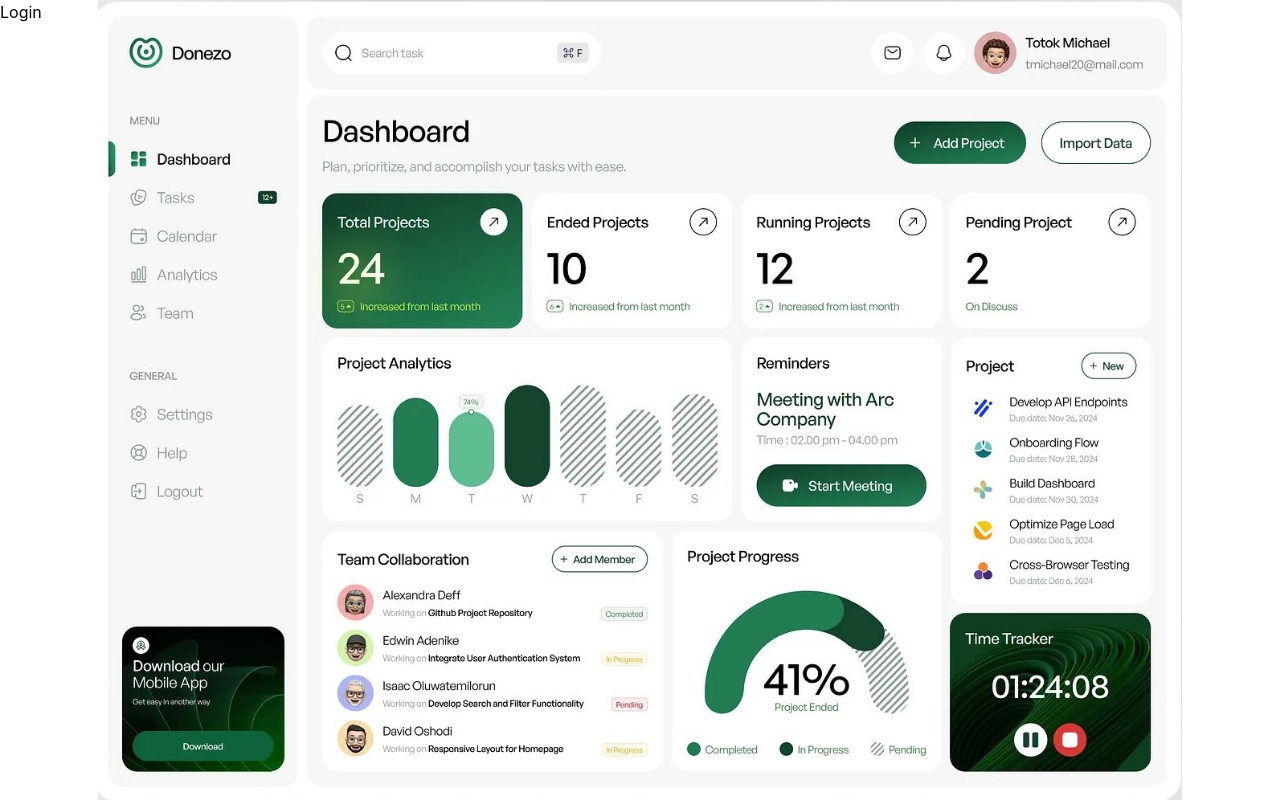
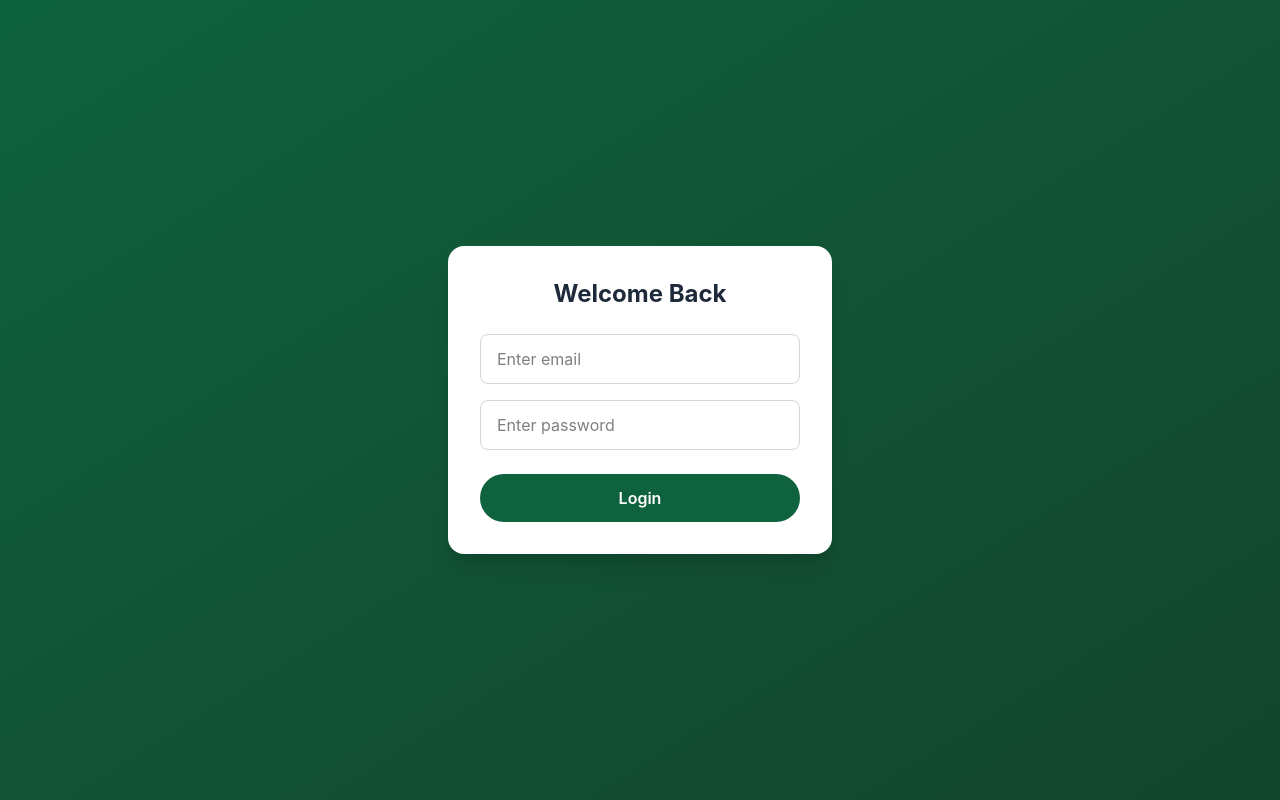
Before and after one commit to shantoopaul/dashboard-task, a React (Vite) app: page / in a window 1280 px wide. Built offline with nearby package versions, Linux system fonts and the light colour scheme.

Commit message:
add: login page && auth sys

```diff
--- a/package.json
+++ b/package.json
@@ -11,9 +11,11 @@
   },
   "dependencies": {
     "@tailwindcss/vite": "^4.2.1",
+    "axios": "^1.13.5",
     "react": "^19.2.0",
     "react-dom": "^19.2.0",
     "react-router": "^7.13.1",
+    "react-router-dom": "^7.13.1",
     "tailwindcss": "^4.2.1"
   },
   "devDependencies": {
@@ -21,6 +23,7 @@
     "@types/node": "^24.10.1",
     "@types/react": "^19.2.7",
     "@types/react-dom": "^19.2.3",
+    "@types/react-router-dom": "^5.3.3",
     "@vitejs/plugin-react": "^5.1.1",
     "eslint": "^9.39.1",
     "eslint-plugin-react-hooks": "^7.0.1",
--- /dev/null
+++ b/src/Hooks/useAuth.ts
@@ -0,0 +1,12 @@
+import { useContext } from "react";
+import { AuthContext } from "../context/AuthContext";
+
+export function useAuth() {
+  const context = useContext(AuthContext);
+
+  if (!context) {
+    throw new Error("useAuth must be used within AuthProvider");
+  }
+
+  return context;
+}
--- /dev/null
+++ b/src/Pages/Login.tsx
@@ -0,0 +1,96 @@
+import { useState } from "react";
+import { useNavigate } from "react-router-dom";
+import { loginUser } from "../api/auth";
+import { useAuth } from "../Hooks/useAuth";
+import axios from "axios";
+
+export default function Login() {
+  const [email, setEmail] = useState("");
+  const [password, setPassword] = useState("");
+  const [loading, setLoading] = useState(false);
+  const [error, setError] = useState<string | null>(null);
+
+  const { login } = useAuth();
+  const navigate = useNavigate();
+
+  const handleSubmit = async (e: React.SyntheticEvent<HTMLFormElement>) => {
+    e.preventDefault();
+    setLoading(true);
+    setError(null);
+
+    try {
+      const data = await loginUser(email, password);
+      login(data);
+      navigate("/dashboard");
+    } catch (error: unknown) {
+      if (axios.isAxiosError(error)) {
+        setError(error.response?.data?.message || "Invalid email or password.");
+      } else {
+        setError("Something went wrong. Please try again.");
+      }
+    } finally {
+      setLoading(false);
+    }
+  };
+
+  return (
+    <div className="min-h-screen flex items-center justify-center bg-linear-to-br from-green2 to-green3 px-4">
+      <form
+        onSubmit={handleSubmit}
+        className="w-full max-w-sm bg-white rounded-2xl shadow-xl p-8 space-y-6"
+      >
+        <h2 className="text-2xl font-bold text-center text-gray-800">
+          Welcome Back
+        </h2>
+
+        {error && (
+          <div className="bg-red-50 border border-red-300 text-red-600 text-sm rounded-lg px-4 py-2">
+            {error}
+          </div>
+        )}
+
+        <div className="space-y-4">
+          <input
+            type="email"
+            placeholder="Enter email"
+            value={email}
+            onChange={(e) => {
+              setEmail(e.target.value);
+              setError(null);
+            }}
+            required
+            className={`w-full px-4 py-3 border rounded-lg focus:outline-none focus:ring-2 transition ${
+              error
+                ? "border-red-400 focus:ring-red-400"
+                : "border-gray-300 focus:ring-indigo-500"
+            }`}
+          />
+
+          <input
+            type="password"
+            placeholder="Enter password"
+            value={password}
+            onChange={(e) => {
+              setPassword(e.target.value);
+              setError(null);
+            }}
+            required
+            className={`w-full px-4 py-3 border rounded-lg focus:outline-none focus:ring-2 transition ${
+              error
+                ? "border-red-400 focus:ring-red-400"
+                : "border-gray-300 focus:ring-indigo-500"
+            }`}
+          />
+        </div>
+
+        <button
+          type="submit"
+          disabled={loading}
+          className="w-full py-3 rounded-full bg-green2 text-white font-semibold hover:bg-green3 active:scale-[0.98] transition disabled:bg-bg disabled:cursor-not-allowed"
+        >
+          {loading ? "Logging in..." : "Login"}
+        </button>
+      </form>
+    </div>
+  );
+}
--- /dev/null
+++ b/src/Routes/PrivateRoute.tsx
@@ -0,0 +1,17 @@
+import { Navigate } from "react-router-dom";
+import { useAuth } from "../Hooks/useAuth";
+import type { ReactNode } from "react";
+
+interface PrivateRouteProps {
+  children: ReactNode;
+}
+
+export default function PrivateRoute({ children }: PrivateRouteProps) {
+  const { user } = useAuth();
+
+  if (!user) {
+    return <Navigate to="/" />;
+  }
+
+  return children;
+}
--- a/src/Routes/Routes.tsx
+++ b/src/Routes/Routes.tsx
@@ -1,16 +1,18 @@
 import { createBrowserRouter } from "react-router";
+import Login from "../Pages/Login";
+import PrivateRoute from "./PrivateRoute";
 
 export const router = createBrowserRouter([
   {
     path: "/",
-    element: <h1>Login</h1>,
+    element: <Login />,
   },
   {
     path: "/dashboard",
     element: (
-      <div>
+      <PrivateRoute>
         <h1>Dashboard</h1>
-      </div>
+      </PrivateRoute>
     ),
   },
   {
--- /dev/null
+++ b/src/api/auth.ts
@@ -0,0 +1,19 @@
+import api from "./axios";
+
+export interface LoginResponse {
+  id: number;
+  email: string;
+  token: string;
+}
+
+export const loginUser = async (
+  email: string,
+  password: string,
+): Promise<LoginResponse> => {
+  const response = await api.post<LoginResponse>("/api/login", {
+    email,
+    password,
+  });
+
+  return response.data;
+};
--- /dev/null
+++ b/src/api/axios.ts
@@ -0,0 +1,21 @@
+import axios from "axios";
+
+const api = axios.create({
+  baseURL: "https://task-api-eight-flax.vercel.app",
+});
+
+api.interceptors.request.use((config) => {
+  const storedUser = localStorage.getItem("user");
+
+  if (storedUser) {
+    const user = JSON.parse(storedUser);
+
+    if (user?.token) {
+      config.headers.Authorization = `Bearer ${user.token}`;
+    }
+  }
+
+  return config;
+});
+
+export default api;
--- /dev/null
+++ b/src/context/AuthContext.tsx
@@ -0,0 +1,19 @@
+import { createContext } from "react";
+
+interface User {
+  id: number;
+  email: string;
+  token: string;
+}
+
+interface AuthContextType {
+  user: User | null;
+  login: (userData: User) => void;
+  logout: () => void;
+}
+
+export const AuthContext = createContext<AuthContextType | undefined>(
+  undefined,
+);
+
+export type { User, AuthContextType };
--- /dev/null
+++ b/src/context/AuthProvider.tsx
@@ -0,0 +1,29 @@
+import { useState, type ReactNode } from "react";
+import { AuthContext, type User } from "./AuthContext";
+
+interface AuthProviderProps {
+  children: ReactNode;
+}
+
+export function AuthProvider({ children }: AuthProviderProps) {
+  const [user, setUser] = useState<User | null>(() => {
+    const storedUser = localStorage.getItem("user");
+    return storedUser ? JSON.parse(storedUser) : null;
+  });
+
+  const login = (userData: User) => {
+    setUser(userData);
+    localStorage.setItem("user", JSON.stringify(userData));
+  };
+
+  const logout = () => {
+    setUser(null);
+    localStorage.removeItem("user");
+  };
+
+  return (
+    <AuthContext.Provider value={{ user, login, logout }}>
+      {children}
+    </AuthContext.Provider>
+  );
+}
--- a/src/index.css
+++ b/src/index.css
@@ -1,6 +1,13 @@
 @import "tailwindcss";
 
-body {
+@theme {
+  --color-green1: #5ebd91;
+  --color-green2: #0e623e;
+  --color-green3: #13452c;
+  --color-bg: #f7f7f7;
+}
+
+/* body {
   width: 100vw;
   height: 100vh;
   position: relative;
@@ -17,4 +24,4 @@ body::before {
   background-size: contain;
   background-position: center;
   z-index: -1;
-}
+} */
--- a/src/main.tsx
+++ b/src/main.tsx
@@ -3,9 +3,12 @@ import { createRoot } from "react-dom/client";
 import "./index.css";
 import { RouterProvider } from "react-router/dom";
 import { router } from "./Routes/Routes";
+import { AuthProvider } from "./context/AuthProvider";
 
 createRoot(document.getElementById("root")!).render(
   <StrictMode>
-    <RouterProvider router={router} />
+    <AuthProvider>
+      <RouterProvider router={router} />
+    </AuthProvider>
   </StrictMode>,
 );
```
Also changed, not shown: 1 other file (tests, documents, lock files or other folders).
